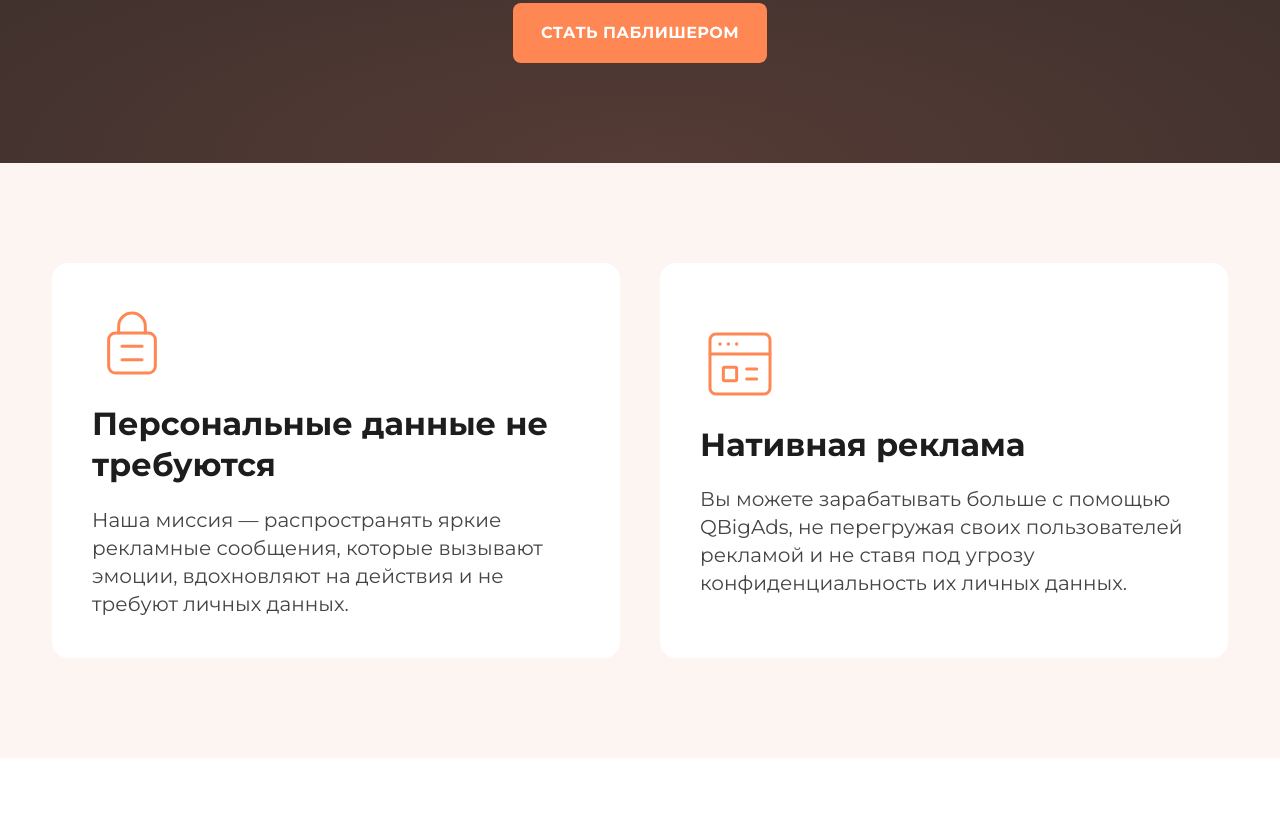
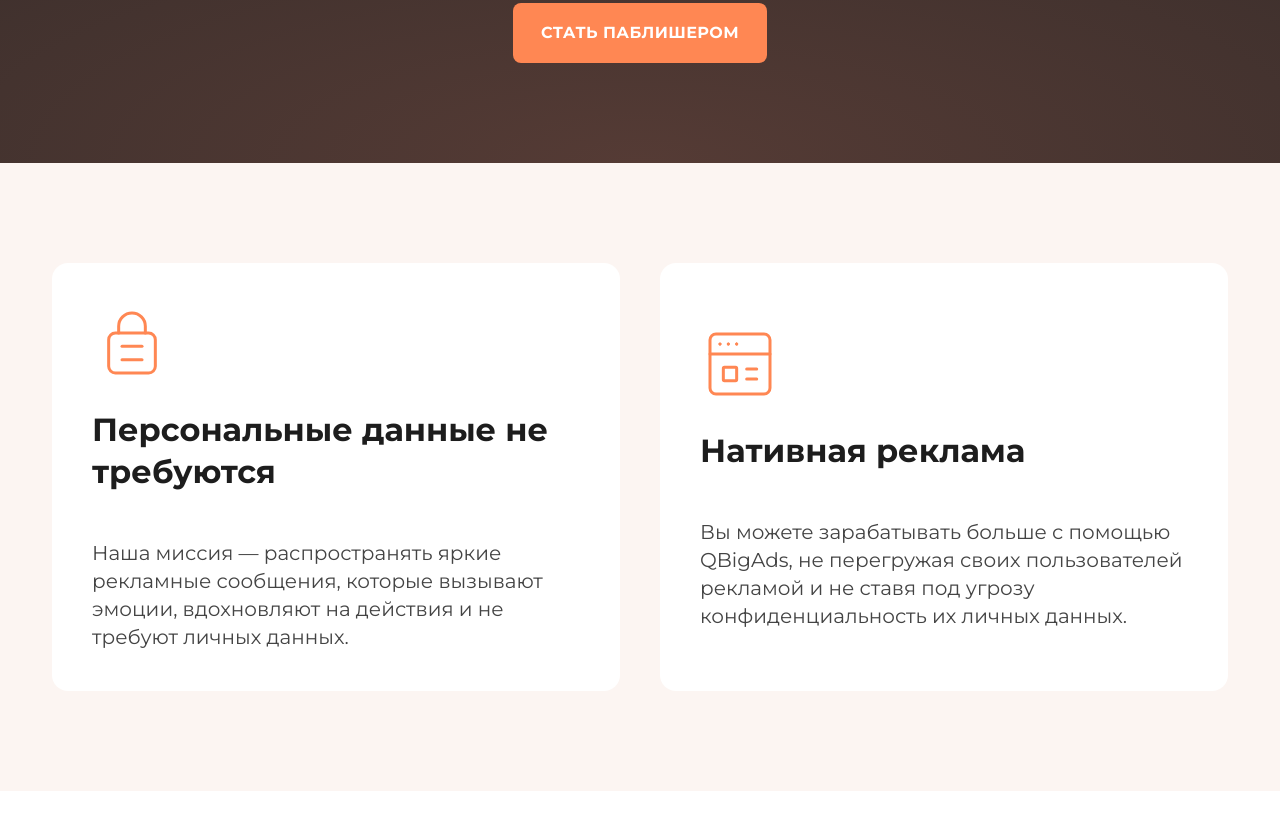
Before and after one commit to chakapega/t-landing, a website built with webpack: page src/index.html in a window 1280 px wide. Shown: the part 468-1300 px from the top of the page. Built offline with nearby package versions, Linux system fonts and the light colour scheme.

Commit message:
refactor/fix class names bem

```diff
--- a/src/index.html
+++ b/src/index.html
@@ -115,30 +115,33 @@
     </div>
   </header>
   <main class="main">
-    <section class="become-publisher-section main__become-publisher-section">
+    <section class="become-publisher-section">
       <span class="become-publisher-section__top-text">Монетизация сайтов</span>
       <h1 class="become-publisher-section__title">Зарабатывайте больше на своем контенте и аудитории</h1>
-      <p class="become-publisher-section__description">Увеличивайте свой доход с помощью 35,000+ активных кампаний и рекламных технологий QBigAds, ориентированных на
+      <p class="become-publisher-section__description">Увеличивайте свой доход с помощью 35,000+ активных кампаний и
+        рекламных технологий QBigAds, ориентированных на
         конфиденциальность личных данных.</p>
       <button type="button" class="primary-button become-publisher-section__button">Стать паблишером</button>
     </section>
-    <section>
-      <div class="main__info-blocks-wrapper main__info-blocks-wrapper_capabilities">
-        <div class="main__info-block main__info-block_capabilities">
+    <section class="capabilities-section">
+      <div class="capabilities-section__info-block">
         <img src="./images/lockIcon.svg" alt="Lock icon">
-          <h2>Персональные данные не требуются</h2>
-          <p>Наша миссия — распространять яркие рекламные сообщения, которые вызывают эмоции, вдохновляют на действия
+        <h2 class="capabilities-section__title">Персональные данные не требуются</h2>
+        <p class="capabilities-section__description">Наша миссия — распространять яркие рекламные сообщения, которые
+          вызывают эмоции, вдохновляют на действия
           и не
           требуют личных данных.</p>
       </div>
-        <div class="main__info-block  main__info-block_capabilities">
+      <div class="capabilities-section__info-block">
         <img src="./images/browserInternetWebContentImageIcon.svg" alt="Web content icon">
-          <h2>Нативная реклама</h2>
-          <p>Вы можете зарабатывать больше с помощью QBigAds, не перегружая своих пользователей рекламой и не ставя
+        <h2 class="capabilities-section__title">Нативная реклама</h2>
+        <p class="capabilities-section__description">Вы можете зарабатывать больше с помощью QBigAds, не перегружая
+          своих пользователей рекламой и не ставя
           под
           угрозу конфиденциальность их личных данных.</p>
       </div>
-      </div>
+    </section>
+    <section>
       <div class="main__info-blocks-wrapper">
         <div class="main__info-block">
           <img src="./images/ourMissionImage.jpg" alt="Our mission image">
--- a/src/scss/style.scss
+++ b/src/scss/style.scss
@@ -317,22 +317,6 @@ body {
     display: none;
   }
 
-  &__become-publisher-section {
-    padding: 6.25rem 0;
-
-    @include desktopScreen() {
-      padding: 6.25rem 8.25rem;
-    }
-
-    @include tabletDesktopScreen() {
-      padding: 6.25rem 2.5rem;
-    }
-
-    @include mobileTabletScreen() {
-      padding: 5rem 1.5rem;
-    }
-  }
-
   &__info-blocks-wrapper {
     display: flex;
     justify-content: center;
@@ -347,10 +331,6 @@ body {
       flex-direction: column;
       align-items: center;
     }
-  }
-
-  &__info-blocks-wrapper_capabilities {
-    background-color: $linen;
   }
 
   &__info-blocks-wrapper_capabilities-bottom {
@@ -446,25 +426,6 @@ body {
 
     @include mobileTabletScreen() {
       max-width: 29.625rem;
-    }
-  }
-
-  &__info-block_capabilities {
-    padding: 2.5rem;
-    background-color: $labelEighthLight;
-    border-radius: 1rem;
-
-    img {
-      width: auto;
-      height: auto;
-    }
-
-    h2 {
-      margin-top: 1.25rem;
-    }
-
-    @include mobileTabletScreen() {
-      max-width: 100%;
     }
   }
 
@@ -571,6 +532,19 @@ body {
   align-items: center;
   background: radial-gradient(131.15% 100% at 50% 100%, #553B35 0%, rgba(43, 39, 38, 0.00) 100%), #2B2726;
   box-sizing: border-box;
+  padding: 6.25rem 0;
+
+  @include desktopScreen() {
+    padding: 6.25rem 8.25rem;
+  }
+
+  @include tabletDesktopScreen() {
+    padding: 6.25rem 2.5rem;
+  }
+
+  @include mobileTabletScreen() {
+    padding: 5rem 1.5rem;
+  }
 
   &__top-text {
     color: $brandPrimary;
@@ -612,6 +586,67 @@ body {
 
   &__button {
     margin-top: 3.75rem;
+  }
+}
+
+.capabilities-section {
+  display: flex;
+  justify-content: center;
+  padding: 6.25rem 3.25rem;
+  background-color: $linen;
+
+  @include tabletDesktopScreen() {
+    padding: 6.25rem 2.5rem;
+  }
+
+  @include mobileTabletScreen() {
+    padding: 6.25rem 1.5rem;
+    flex-direction: column;
+    align-items: center;
+  }
+
+  &__info-block {
+    display: flex;
+    flex-direction: column;
+    justify-content: center;
+    align-items: start;
+    flex: 1;
+    max-width: 42.5rem;
+    box-sizing: border-box;
+    padding: 2.5rem;
+    background-color: $labelEighthLight;
+    border-radius: 1rem;
+
+    @include mobileTabletScreen() {
+      max-width: 100%;
+    }
+
+    &:first-child {
+      margin-right: 2.5rem;
+
+      @include tabletDesktopScreen() {
+        margin-right: 1.25rem;
+      }
+
+      @include mobileTabletScreen() {
+        margin: 0 0 1.25rem 0;
+      }
+    }
+  }
+
+  &__title {
+    color: $labelPrimaryLight;
+    font-size: 2rem;
+    font-weight: 700;
+    line-height: 130%;
+    margin-top: 1.25rem 0 0 0;
+  }
+
+  &__description {
+    color: $labelSecondaryLight;
+    font-size: 1.25rem;
+    line-height: 140%;
+    margin: 1.25rem 0 0 0;
   }
 }
 
```
Lines whose indentation alone changed are shown as unchanged.
